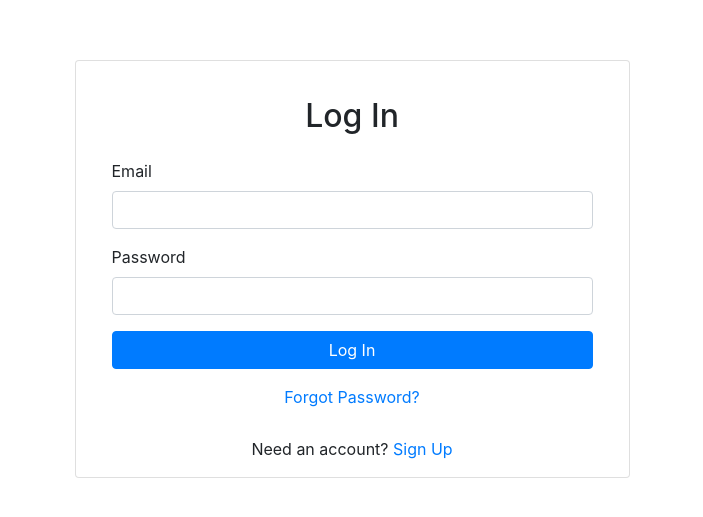
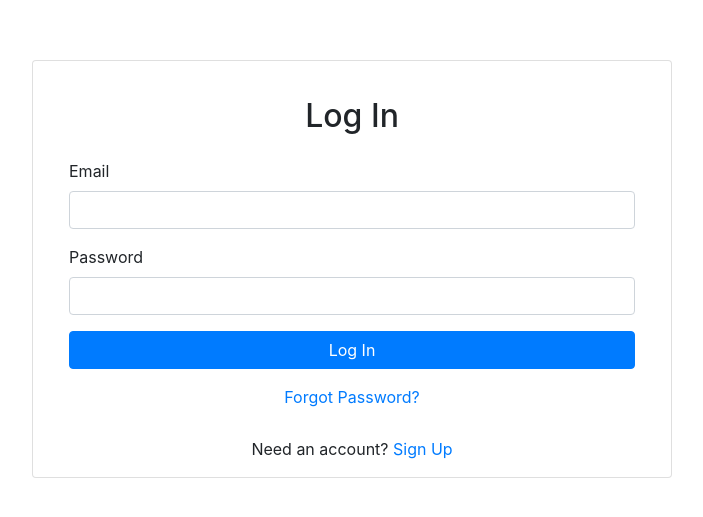
Before and after one commit to AlexCsanyi/auth_template, a React (Create React App) app: page /login in a window 1280 px wide. Shown: the part 131-648 px from the top of the page, without its empty margins (288-991 px from the left). Built offline with nearby package versions, Linux system fonts and the light colour scheme; no server answers.

Commit message:
Adjust App.js to work with all desings

```diff
--- a/src/components/App.js
+++ b/src/components/App.js
@@ -10,7 +10,7 @@ import UpdateProfile from "./UpdateProfile";
 
 function App() {
   return (
-    <Container>
+    <Container fluid className="p-0">
             <BrowserRouter>
                 <AuthProvider>
                     <Switch>
```
